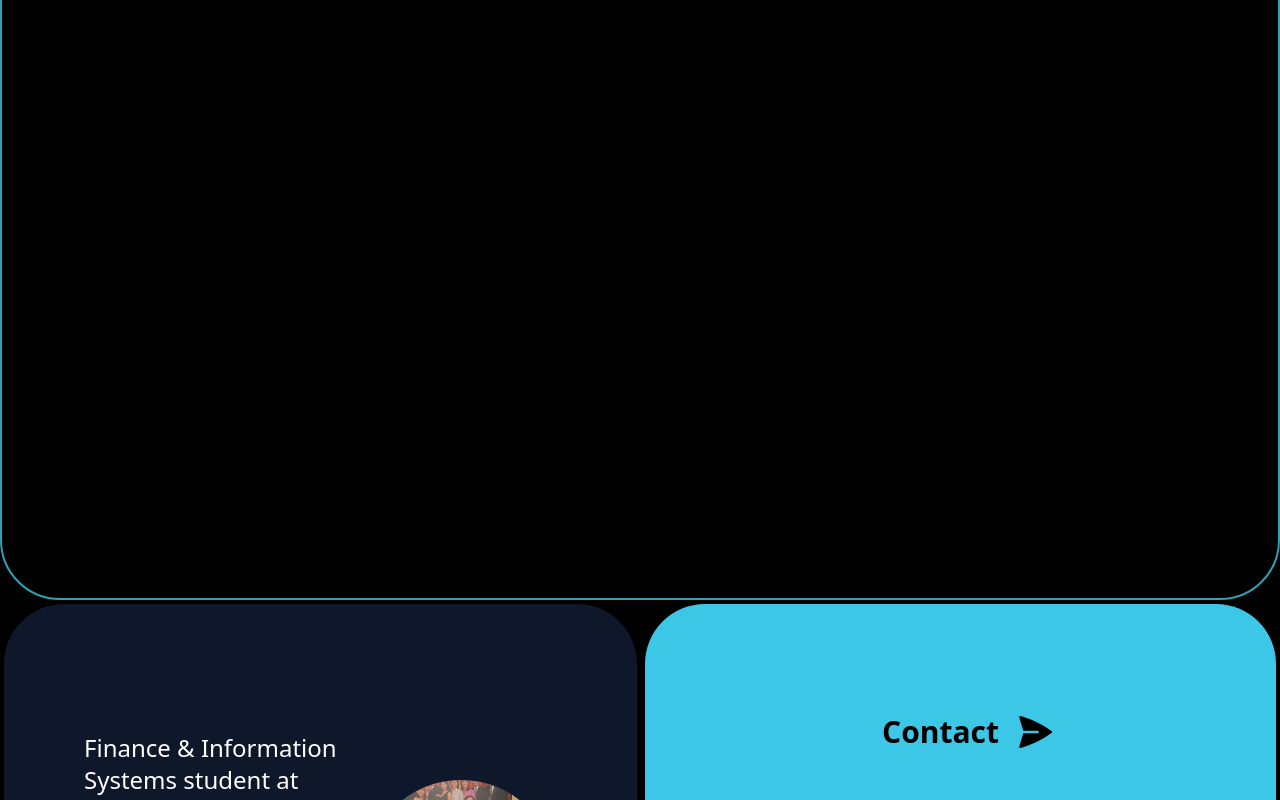
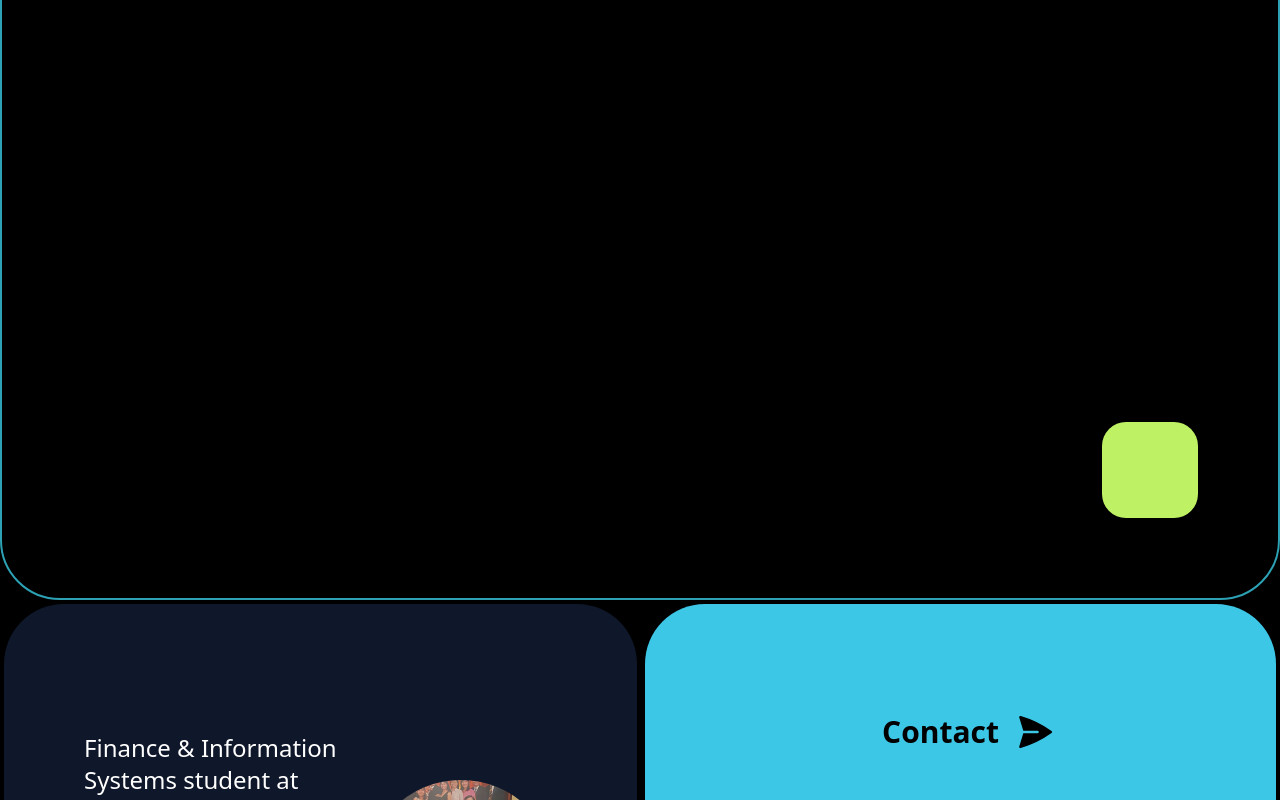
Before and after one commit to kimlong0/portfolio, a React (Vite) app: page / in a window 1280 px wide. Shown: the part 844-1644 px from the top of the page. Built offline with nearby package versions, Linux system fonts and the light colour scheme; a web font is replaced by a local one.

Commit message:
add spinning square

```diff
--- a/src/components/Intro.jsx
+++ b/src/components/Intro.jsx
@@ -1,12 +1,12 @@
 import { motion, useScroll, useTransform } from "framer-motion"
 
 function Intro() {
-  let { scrollYProgress } = useScroll();
-  let x = useTransform(scrollYProgress, [0.15, 0.6], ["-100%",  "700%"]);
+  const { scrollYProgress } = useScroll();
+  const x = useTransform(scrollYProgress, [0.15, 0.6], ["-100%",  "700%"]);
   const y = useTransform(scrollYProgress, [0, 1], ["0%", "300%"]);
   const opacity = useTransform(scrollYProgress, [0, 0.35, 0.40], [ 1, 1, 0]);
-  // const transformValue = props.transformValue;
-  // console.log(transformValue);
+  const rotate = useTransform(scrollYProgress, [0.15, 0.6], [0, 540]);
+  // const backgroundColor = useTransform(scrollYProgress, [0.15, 0.25], ["#000", "#fff"])
 
   return (
     <div>
@@ -25,9 +25,17 @@ function Intro() {
         </div>
       </motion.div>
 
-      <div className="flex items-center h-screen bg-black rounded-5xl border-2 border-[#2ca2b4] truncate">
+      <motion.div
+        className="relative flex items-center h-screen bg-black rounded-5xl border-2 border-[#2ca2b4] truncate"
+        style={{ }}>
+        <motion.div
+          className="absolute bottom-20 right-20 w-24 h-24 bg-lime-300 rounded-3xl"
+          style={{ rotate }}
+        >
+
+        </motion.div>
         <motion.h1 className="text-4xl md:text-6xl font-bold text-[#2ca2b4]" style={{ x }}>Explore With Me</motion.h1>
-      </div>
+      </motion.div>
     </div>
   )
 }
```
